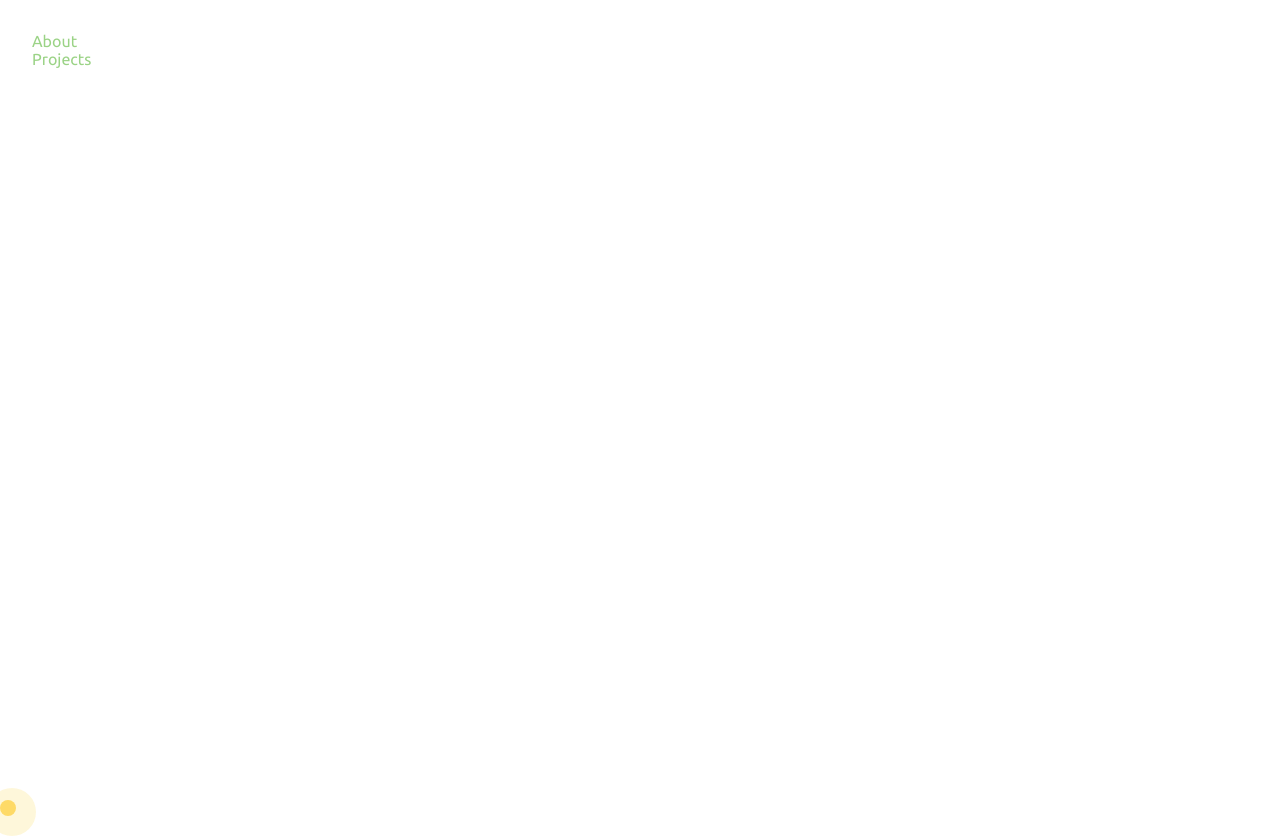
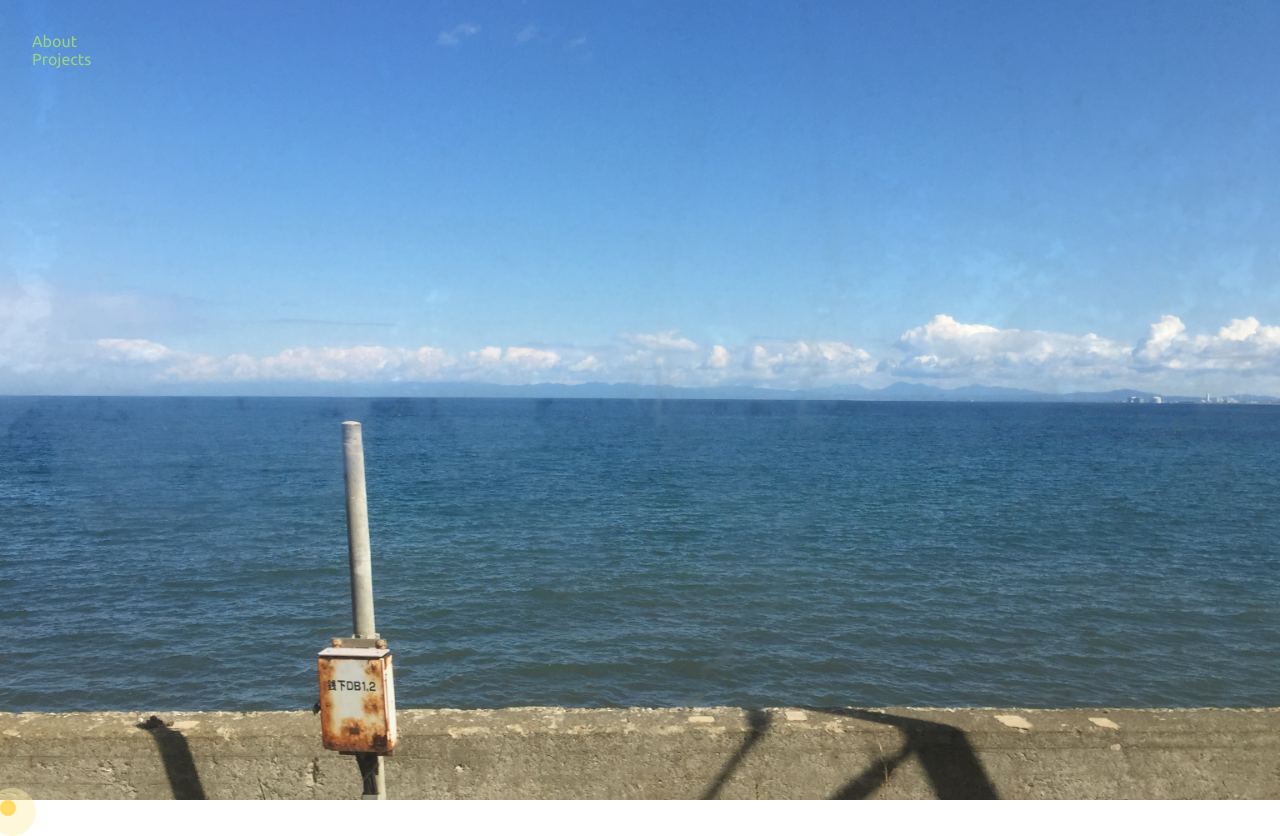
Before and after one commit to julia30040/julia30040.github.io, a React (Create React App) app: page / in a window 1280 px wide. Built offline with nearby package versions, Linux system fonts and the light colour scheme.

Commit message:
pull background up to App.js

```diff
--- a/src/App.js
+++ b/src/App.js
@@ -3,6 +3,8 @@ import radium, { StyleRoot } from 'radium';
 import { BrowserRouter as Router } from "react-router-dom";
 import Header from './container/Header.jsx';
 import MainBoard from './container/MainBoard.jsx';
+import MovingBackground from './component/Element/MovingBackground.jsx';
+import seaImage from './img/sea_2.JPG';
 
 const styles = {
   root: {
@@ -17,6 +19,7 @@ class App extends Component {
       <StyleRoot>
         <Router>
           <div style={styles.root}>
+            <MovingBackground url={seaImage} />
             <Header />
             <MainBoard />
           </div>
--- a/src/component/Element/MouseEventHook.jsx
+++ b/src/component/Element/MouseEventHook.jsx
@@ -23,13 +23,11 @@ class MouseEventHook extends PureComponent<Props> {
   onMouseEnter(e) {
     this.cursorHalo.classList.add("cursor-halo-active");
     this.cursorMoon.classList.add("cursor-moon-active");
-    console.log('enter');
   }
 
   onMouseOut(e) {
     this.cursorHalo.classList.remove("cursor-halo-active");
     this.cursorMoon.classList.remove("cursor-moon-active");
-    console.log('out');
   }
 
   render() {
--- a/src/container/About/AboutPage.jsx
+++ b/src/container/About/AboutPage.jsx
@@ -5,9 +5,7 @@ import PageTitle from '../../component/Element/PageTitle.jsx';
 import Avatar from '../../component/About/Avatar.jsx';
 import Info from '../../component/About/Info.jsx';
 import MonsteraDeliciousa from '../../component/Element/MonsteraDeliciousa.jsx';
-import MovingBackground from '../../component/Element/MovingBackground.jsx';
 import { revealUp as revealUpAnimation } from '../../styles/reveal.js';
-import seaImage from '../../img/sea_2.JPG';
 
 const styles = {
   wrapper: {
@@ -35,7 +33,6 @@ class AboutPage extends PureComponent {
   render() {
     return (
       <div style={styles.wrapper}>
-        <MovingBackground url={seaImage} />
         <div style={styles.mainContainer}>
           <PageTitle>About</PageTitle>
           <div style={[
```
